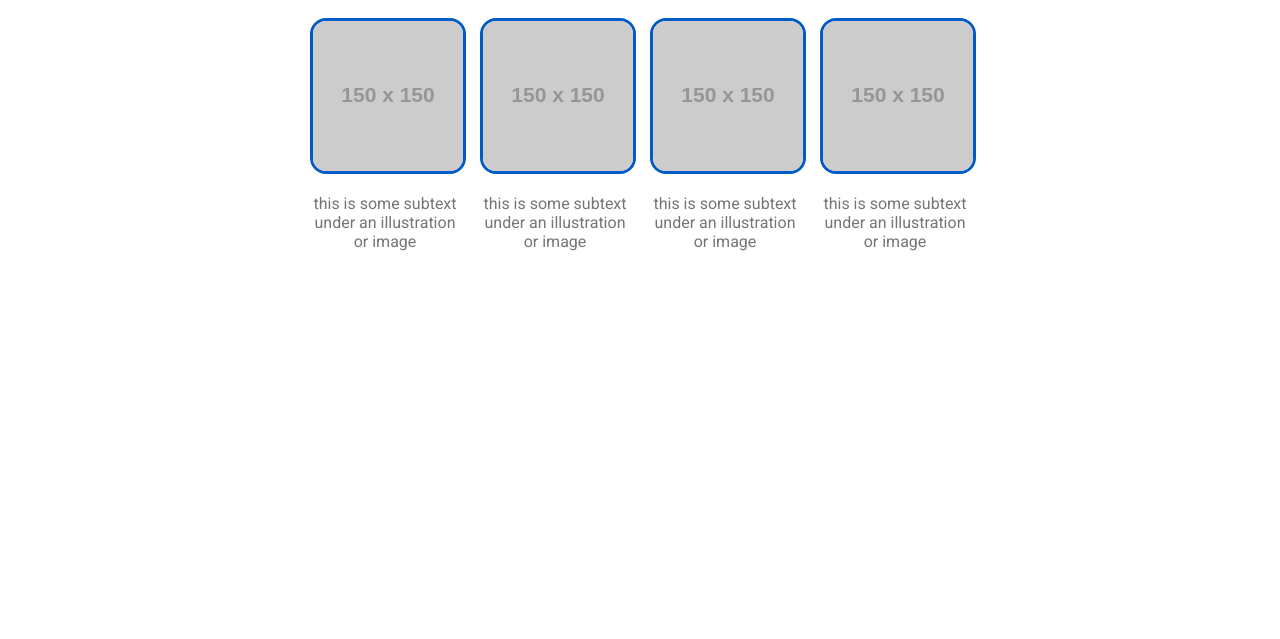
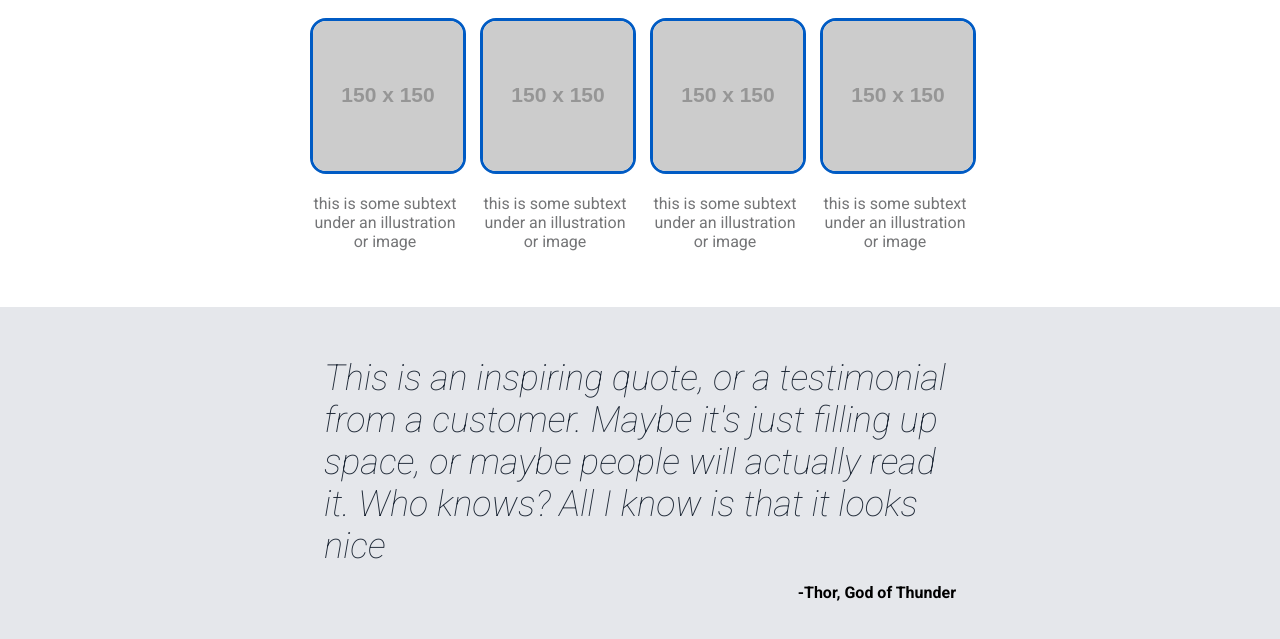
Before and after one commit to PandesalPanpan/foundations-landing-page, a plain HTML site: page index.html in a window 1280 px wide. Shown: the part 513-1152 px from the top of the page. Before the commit the page ends 820 px from the top, so only its background shows below. Drawn offline with Linux system fonts and the light colour scheme; placeholder pictures from the web are drawn by us.

Commit message:
add section quote

```diff
--- a/index.html
+++ b/index.html
@@ -46,5 +46,9 @@
             </div>
         </div>
     </div>
+    <div class="section-quote-container">
+        <p class="quote-text">This is an inspiring quote, or a testimonial from a customer. Maybe it's just filling up space, or maybe people will actually read it. Who knows? All I know is that it looks nice</p>
+        <p class="quote-author">-Thor, God of Thunder</p>
+    </div>
 </body>
 </html>
--- a/styles.css
+++ b/styles.css
@@ -98,3 +98,25 @@ ul {
     border: 3px solid rgb(0, 91, 196);
     border-radius: 16px;
 }
+
+.section-quote-container {
+    display: flex;
+    flex-direction: column;
+    background: #E5E7EB;
+    justify-content: center;
+    align-items: center;;
+    padding: 50px 324px;
+}
+
+.quote-text {
+    font-size: 36px;
+    font-style: italic;
+    font-weight: lighter;
+    color: #1F2937;
+    margin: 0;
+}
+
+.quote-author {
+    align-self: flex-end;
+    font-weight: 700;
+}
```
